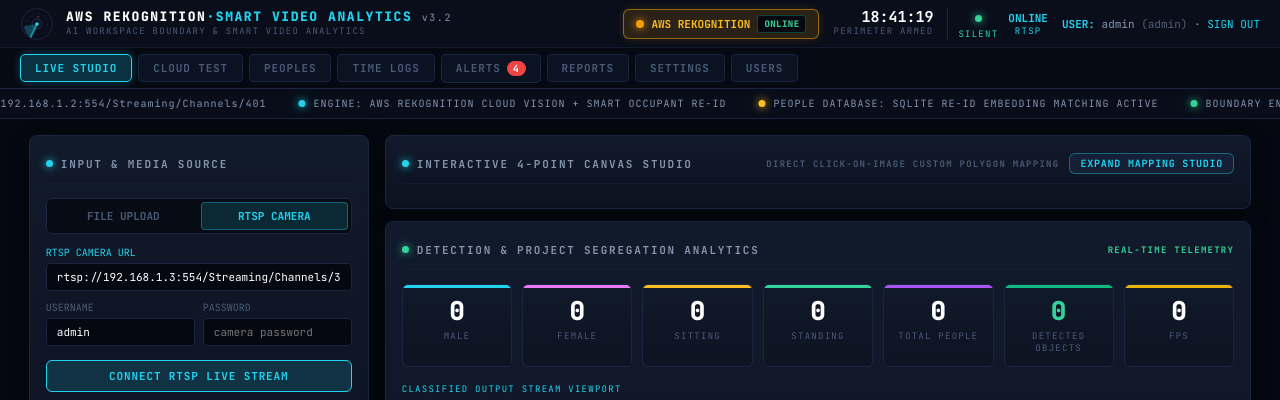
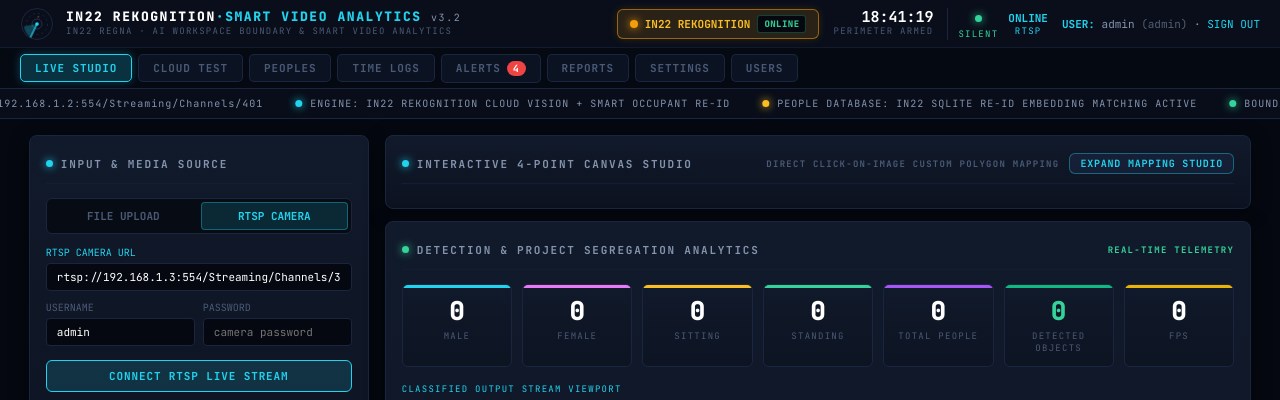
Before and after one commit to Balaji-R-V/Computer-vision-, a Flask app: page / in a window 1280 px wide. Shown: the top 400 px of the page. Run offline with Flask 3, Linux system fonts and the light colour scheme; a user stored in the database is signed in; data comes from the database, SQL or seed files in the repository; data that the repository does not hold is empty.

Commit message:
feat(branding): update system branding to IN22 REKOGNITION / IN22 REGNA

```diff
--- a/app_settings.py
+++ b/app_settings.py
@@ -32,7 +32,7 @@ DEFAULTS = {
         'access_key_id': '',               # AWS Access Key ID
         'secret_access_key': '',           # AWS Secret Access Key (encrypted in database)
         'region': 'ap-south-1',             # AWS Default Region (Mumbai ap-south-1)
-        'collection_id': 'aegis-rekognition-collection', # AWS Rekognition Collection ID
+        'collection_id': 'in22-rekognition-collection', # IN22 Rekognition Collection ID
         'min_confidence': 50.0,            # Minimum detection confidence (0-100)
         'sample_interval_sec': 0.35,       # Cloud API keyframe interval (seconds)
     },
--- a/docker-compose.yml
+++ b/docker-compose.yml
@@ -16,7 +16,7 @@ services:
       - AWS_ACCESS_KEY_ID=${AWS_ACCESS_KEY_ID:-}
       - AWS_SECRET_ACCESS_KEY=${AWS_SECRET_ACCESS_KEY:-}
       - AWS_DEFAULT_REGION=${AWS_DEFAULT_REGION:-ap-south-1}
-      - AWS_REKOGNITION_COLLECTION=${AWS_REKOGNITION_COLLECTION:-aegis-rekognition-collection}
+      - AWS_REKOGNITION_COLLECTION=${AWS_REKOGNITION_COLLECTION:-in22-rekognition-collection}
     volumes:
       - ./peoples.db:/app/peoples.db
       - ./static/uploads:/app/static/uploads
--- a/static/app.js
+++ b/static/app.js
@@ -606,7 +606,7 @@ function renderStatsInUI(stats) {
                 `;
             }).join('');
             if (objectsEngineTag) {
-                objectsEngineTag.textContent = 'AWS Rekognition Cloud Vision (Office Object Engine)';
+                objectsEngineTag.textContent = 'IN22 Rekognition Cloud Vision (Office Object Engine)';
             }
         } else {
             objectsBreakdownStrip.classList.add('hidden');
--- a/static/common.js
+++ b/static/common.js
@@ -44,14 +44,14 @@
     refreshBadge();
     setInterval(refreshBadge, 15000);
 
-    // Engine Status Pill (AWS Rekognition Cloud)
+    // Engine Status Pill (IN22 Rekognition Cloud)
     try {
         const holder = document.querySelector('.header-right') || document.querySelector('header');
         const engBtn = document.createElement('div');
         engBtn.id = 'headerEngineSwitcher';
         engBtn.style.cssText = "font-family:'JetBrains Mono',monospace;font-size:11px;font-weight:700;padding:5px 12px;border-radius:6px;display:inline-flex;align-items:center;gap:7px;border:1px solid rgba(245,158,11,0.55);background:rgba(245,158,11,0.14);color:#fbbf24;cursor:default;white-space:nowrap;flex-shrink:0;box-shadow:0 0 10px rgba(245,158,11,0.15);";
-        engBtn.innerHTML = `<span style="display:inline-block;width:8px;height:8px;border-radius:50%;background:#f59e0b;box-shadow:0 0 8px #f59e0b;"></span> AWS REKOGNITION <span style="font-size:9px;opacity:0.95;background:#050810;padding:2px 6px;border-radius:3px;color:#34d399;font-weight:800;letter-spacing:0.05em;border:1px solid rgba(52,211,153,0.3);">ONLINE</span>`;
-        engBtn.title = "Vision Engine: AWS Rekognition Cloud Video Analytics";
+        engBtn.innerHTML = `<span style="display:inline-block;width:8px;height:8px;border-radius:50%;background:#f59e0b;box-shadow:0 0 8px #f59e0b;"></span> IN22 REKOGNITION <span style="font-size:9px;opacity:0.95;background:#050810;padding:2px 6px;border-radius:3px;color:#34d399;font-weight:800;letter-spacing:0.05em;border:1px solid rgba(52,211,153,0.3);">ONLINE</span>`;
+        engBtn.title = "Vision Engine: IN22 Rekognition Cloud Video Analytics";
 
         if (holder) {
             holder.insertBefore(engBtn, holder.firstChild);
--- a/templates/index.html
+++ b/templates/index.html
@@ -3,12 +3,12 @@
 <head>
     <meta charset="UTF-8">
     <meta name="viewport" content="width=device-width, initial-scale=1.0">
-    <title>AWS Rekognition — Smart Video Analytics — AI Virtual Boundary & RTSP Command Studio</title>
+    <title>IN22 Rekognition — Smart Video Analytics — AI Virtual Boundary & RTSP Command Studio</title>
     <!-- Google Fonts -->
     <link rel="preconnect" href="https://fonts.googleapis.com">
     <link rel="preconnect" href="https://fonts.gstatic.com" crossorigin>
     <link href="https://fonts.googleapis.com/css2?family=Inter:wght@300;400;500;600;700;800&family=JetBrains+Mono:wght@400;500;600;700;800&family=Outfit:wght@500;600;700;800&display=swap" rel="stylesheet">
-    <link rel="stylesheet" href="/static/style.css?v=3.2.4">
+    <link rel="stylesheet" href="/static/style.css?v=3.2.5">
     <style>
         .source-tab-btn {
             padding: 6px 12px;
@@ -55,8 +55,8 @@
                     <circle cx="22.5" cy="12" r="1.2" fill="#f87171" class="anim-pulse-dot" />
                 </svg>
                 <div>
-                    <div class="brand-title">AWS REKOGNITION<span>·SMART VIDEO ANALYTICS</span> <span style="font-size:10px; color:var(--ink-dim); font-weight:400;">v3.2</span></div>
-                    <div class="label-micro" style="margin-top:2px;">AI Workspace Boundary & Smart Video Analytics</div>
+                    <div class="brand-title">IN22 REKOGNITION<span>·SMART VIDEO ANALYTICS</span> <span style="font-size:10px; color:var(--ink-dim); font-weight:400;">v3.2</span></div>
+                    <div class="label-micro" style="margin-top:2px;">IN22 REGNA · AI WORKSPACE BOUNDARY & SMART VIDEO ANALYTICS</div>
                 </div>
             </div>
 
@@ -95,13 +95,13 @@
     <div class="ticker-container">
         <div class="ticker-track">
             <div class="ticker-item"><span class="led led-mint"></span> <span>RTSP STREAM TARGET: rtsp://192.168.1.2:554/Streaming/Channels/401</span></div>
-            <div class="ticker-item"><span class="led led-cyan"></span> <span>ENGINE: AWS REKOGNITION CLOUD VISION + SMART OCCUPANT RE-ID</span></div>
-            <div class="ticker-item"><span class="led led-amber"></span> <span>PEOPLE DATABASE: SQLITE RE-ID EMBEDDING MATCHING ACTIVE</span></div>
+            <div class="ticker-item"><span class="led led-cyan"></span> <span>ENGINE: IN22 REKOGNITION CLOUD VISION + SMART OCCUPANT RE-ID</span></div>
+            <div class="ticker-item"><span class="led led-amber"></span> <span>PEOPLE DATABASE: IN22 SQLITE RE-ID EMBEDDING MATCHING ACTIVE</span></div>
             <div class="ticker-item"><span class="led led-mint"></span> <span>BOUNDARY ENGINE: 4-DOT CUSTOM PERSPECTIVE POLYGON TEST</span></div>
             <div class="ticker-item"><span class="led led-cyan"></span> <span>AUTH: ADMIN CREDS LOADED FOR NETWORK FEED</span></div>
             <!-- Duplicate for seamless looping -->
             <div class="ticker-item"><span class="led led-mint"></span> <span>RTSP STREAM TARGET: rtsp://192.168.1.2:554/Streaming/Channels/401</span></div>
-            <div class="ticker-item"><span class="led led-cyan"></span> <span>ENGINE: AWS REKOGNITION CLOUD VISION + SMART OCCUPANT RE-ID</span></div>
+            <div class="ticker-item"><span class="led led-cyan"></span> <span>ENGINE: IN22 REKOGNITION CLOUD VISION + SMART OCCUPANT RE-ID</span></div>
         </div>
     </div>
 
@@ -481,12 +481,12 @@
     <!-- Sci-Fi Footer -->
     <footer style="padding:16px 20px; border-top:1px solid var(--line); margin-top:20px; text-align:center;">
         <div class="label-micro" style="color:var(--ink-faint);">
-            AWS REKOGNITION SMART VIDEO ANALYTICS v3.2 — PROFILE “BUILDING A-4” · SILENT-ALERT POLICY ACTIVE · IN-BROWSER VIRTUAL BOUNDARY & RTSP STREAM ENGINE
+            IN22 REKOGNITION SMART VIDEO ANALYTICS v3.2 — IN22 REGNA PLATFORM · PROFILE “BUILDING A-4” · SILENT-ALERT POLICY ACTIVE · IN-BROWSER VIRTUAL BOUNDARY & RTSP STREAM ENGINE
         </div>
     </footer>
 
     <!-- Application Script -->
-    <script src="/static/app.js?v=3.2.4"></script>
-    <script src="/static/common.js?v=3.2.4"></script>
+    <script src="/static/app.js?v=3.2.5"></script>
+    <script src="/static/common.js?v=3.2.5"></script>
 </body>
 </html>
--- a/templates/settings.html
+++ b/templates/settings.html
@@ -71,7 +71,7 @@
             <input type="text" value="Stored securely in server .env (Protected)" readonly style="background:rgba(255,255,255,0.03); color:var(--cyan); border-color:var(--cyan); cursor:default;">
         </div>
         <div><label>AWS Region (from .env)</label><input type="text" id="aws_region" placeholder="ap-south-1"></div>
-        <div><label>Rekognition Collection ID</label><input type="text" id="aws_collection_id" placeholder="aegis-rekognition-collection"></div>
+        <div><label>Rekognition Collection ID</label><input type="text" id="aws_collection_id" placeholder="in22-rekognition-collection"></div>
     </div>
     <div class="form-row">
         <div><label>Min Detection Confidence (%)</label><input type="number" id="aws_min_confidence" min="10" max="99" step="1" placeholder="50"></div>
```
Also changed, not shown: templates/base.html (+4 -4 lines), templates/login.html (+5 -5 lines), templates/occupants.html (+6 -6 lines), templates/peoples.html (+5 -5 lines), templates/test_connection.html (+8 -8 lines), 1 other file.
